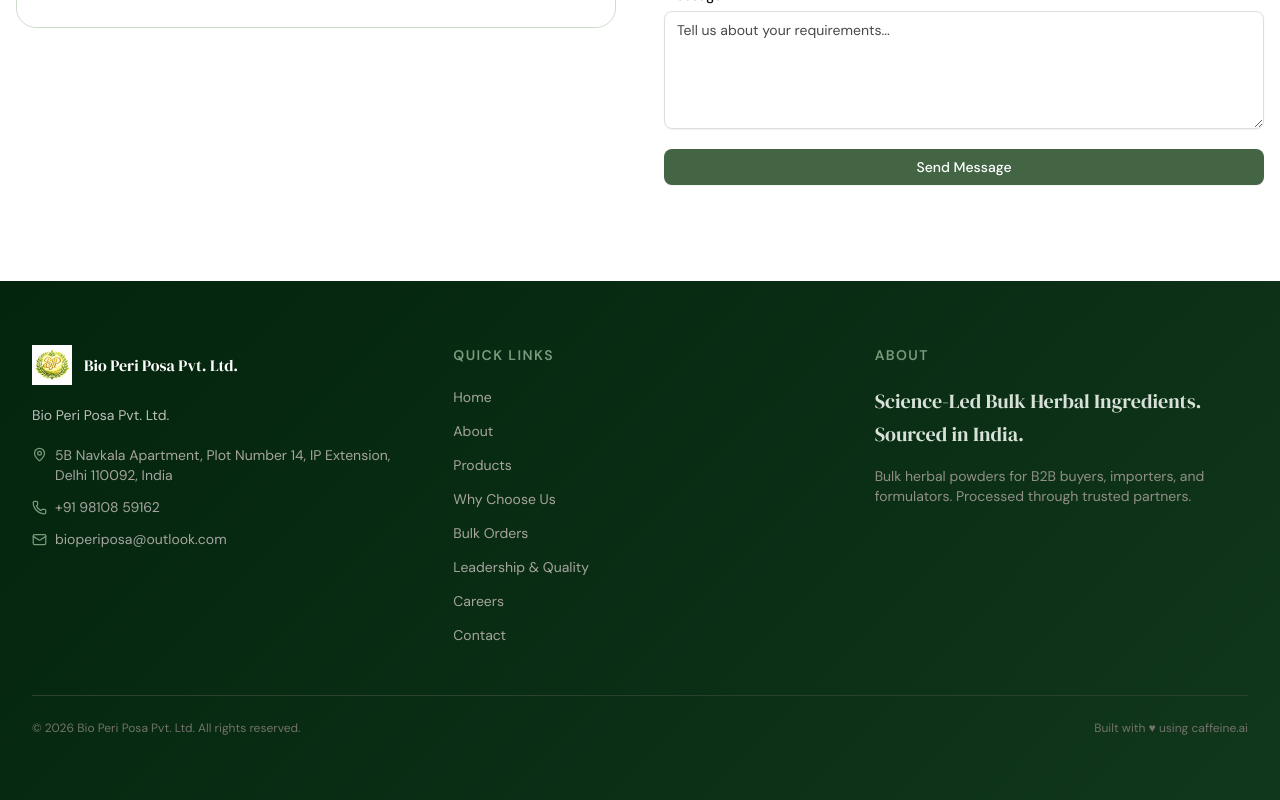
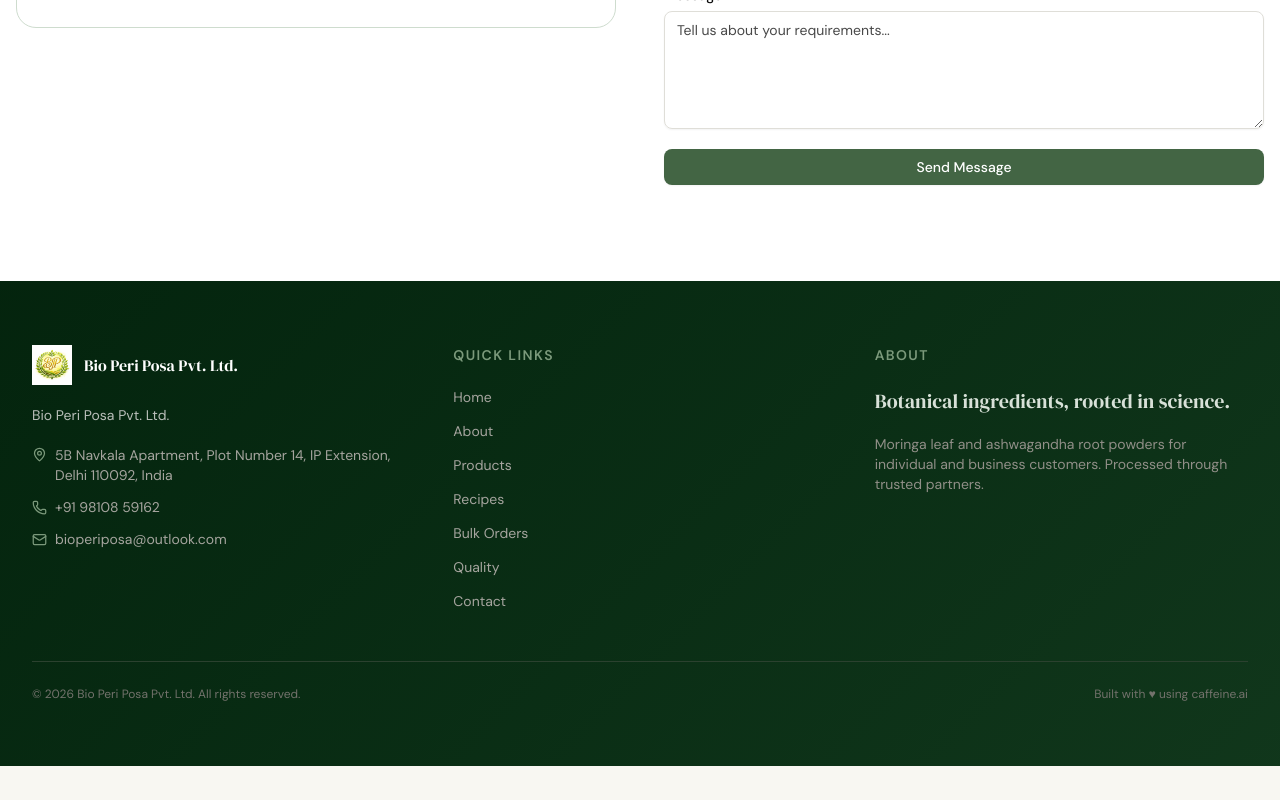
Before and after one commit to chitiagarwal/bio-peri-posa-website, a React (Vite) app in the folder src/frontend/: page /contact in a window 1280 px wide. Shown: the part 702-1502 px from the top of the page. After the commit the page ends 1468 px from the top, so only its background shows below. Built offline with nearby package versions, Linux system fonts and the light colour scheme; no server answers; what @icp-sdk/core would draw is missing.

Commit message:
Align footer navigation and brand copy with two-product customer website

```diff
--- a/src/frontend/src/components/Footer.tsx
+++ b/src/frontend/src/components/Footer.tsx
@@ -5,10 +5,10 @@ const navLinks = [
   { label: "Home", path: "/" },
   { label: "About", path: "/about" },
   { label: "Products", path: "/products" },
-  { label: "Why Choose Us", path: "/why-choose-us" },
+  { label: "Recipes", path: "/recipes" },
   { label: "Bulk Orders", path: "/bulk-orders" },
-  { label: "Leadership & Quality", path: "/leadership-quality" },
-  { label: "Careers", path: "/careers" },
+  { label: "Quality", path: "/quality" },
+
   { label: "Contact", path: "/contact" },
 ];
 
@@ -111,13 +111,13 @@ export default function Footer() {
               className="font-serif text-xl leading-relaxed mb-4"
               style={{ color: "oklch(0.90 0.015 145)" }}
             >
-              Science-Led Bulk Herbal Ingredients. Sourced in India.
+              Botanical ingredients, rooted in science.
             </p>
             <p
               className="text-sm font-sans"
               style={{ color: "oklch(0.65 0.010 95)" }}
             >
-              Bulk herbal powders for B2B buyers, importers, and formulators.
+              Moringa leaf and ashwagandha root powders for individual and business customers.
               Processed through trusted partners.
             </p>
           </div>
```
